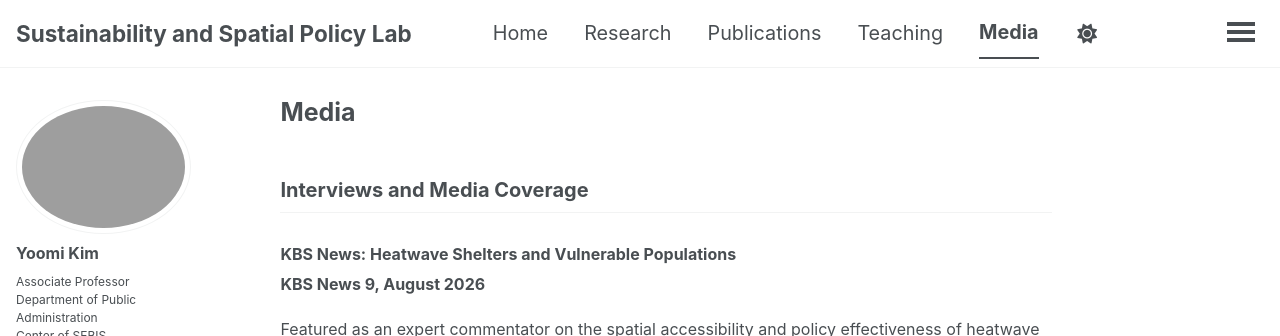
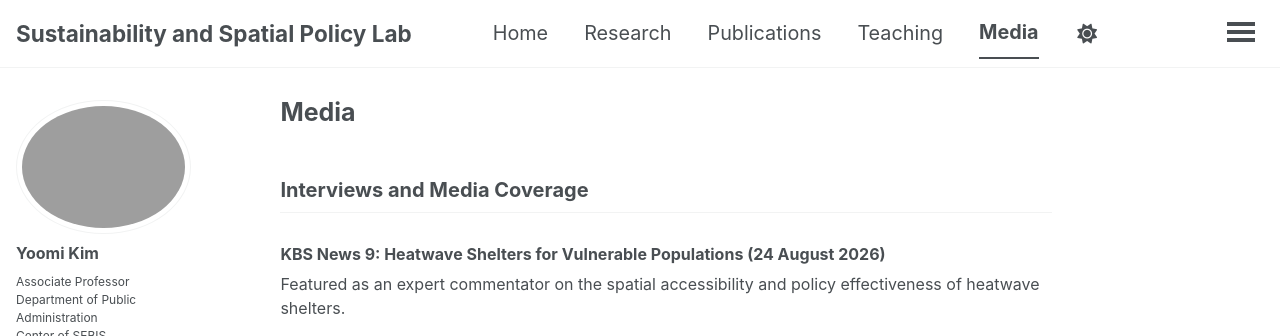
Before and after one commit to ymkim-ssplab/ymkim-ssplab.github.io, a Jekyll site: the page built from _pages/media.md, in a window 1280 px wide and 1175 px high, cut to the strip 0-336 px from the top of the window. Built offline with Jekyll 4.4.1, drawn with Linux system fonts in a browser that asks for light colours; some web fonts are replaced; a script bundle is joined from its source files by our own code; library files that are not in the unit come from our copies.

Commit message:
Update media.md

```diff
--- a/_pages/media.md
+++ b/_pages/media.md
@@ -6,9 +6,7 @@ author_profile: true
 
 ## Interviews and Media Coverage
 
-### KBS News: Heatwave Shelters and Vulnerable Populations
-
-**KBS News 9, August 2026**
+### KBS News 9: Heatwave Shelters for Vulnerable Populations (24 August 2026)
 
 Featured as an expert commentator on the spatial accessibility and policy effectiveness of heatwave shelters.
 
```
